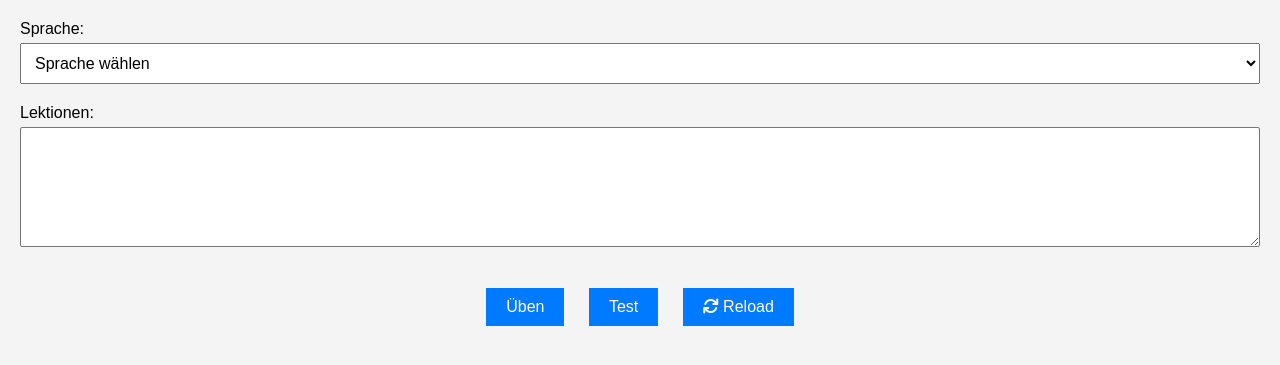
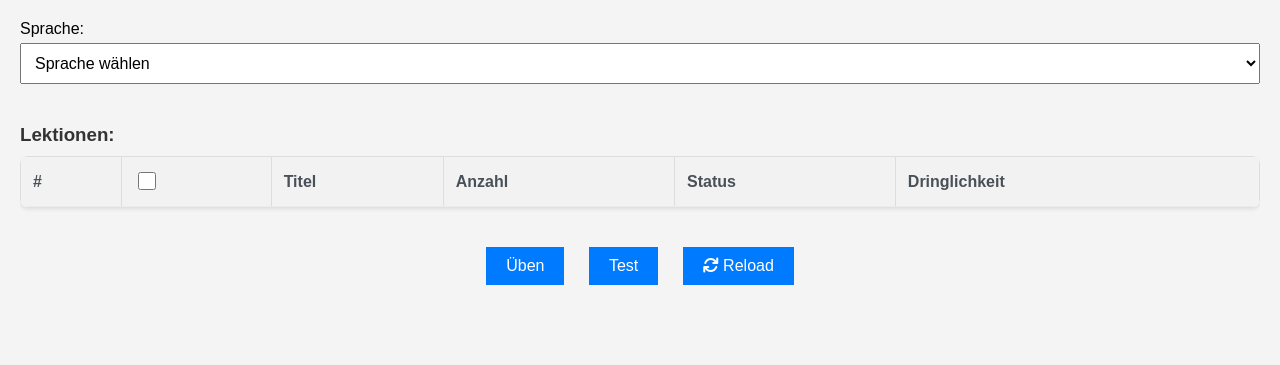
Before and after one commit to bernd-wiswedel/vocab_app, a Flask app: page / in a window 1280 px wide. Shown: the part 62-427 px from the top of the page. Run offline with Flask 3, Linux system fonts and the light colour scheme; the visitor is signed in with stand-in values (Sample User, id 1); lists and menus that the app fills with data are empty.

Commit message:
entry page with table (no list)

```diff
--- a/app.py
+++ b/app.py
@@ -135,6 +135,69 @@ def get_categories():
     else:
         categories = []
     return jsonify(categories=categories)
+
+@app.route('/get_lesson_stats')
+@require_auth
+def get_lesson_stats():
+    """Get detailed lesson statistics for the table view"""
+    language = request.args.get('language')
+    if not language:
+        return jsonify(lessons=[])
+
+    vocab_db = get_vocab_data()
+    items = vocab_db.get_by_language(language)
+    guest_mode = session.get('guest_mode', False)
+
+    # Group by category and calculate statistics
+    lesson_stats = {}
+    for term, score in items:
+        category = term.category
+        if not category:
+            continue
+
+        if category not in lesson_stats:
+            lesson_stats[category] = {
+                'title': category,
+                'count': 0,
+                'best_status': LevelSystem.LEVELS[0].name,  # First level (lowest)
+                'worst_status': LevelSystem.LEVELS[-1].name,  # Last level (highest)
+                'min_urgency_days': 999999,
+                'statuses': []
+            }
+
+        lesson_stats[category]['count'] += 1
+        lesson_stats[category]['statuses'].append(score.status)
+
+        # Track best status (highest level)
+        current_best = lesson_stats[category]['best_status']
+        if LevelSystem.LEVEL_INDEX.get(score.status, 0) > LevelSystem.LEVEL_INDEX.get(current_best, 0):
+            lesson_stats[category]['best_status'] = score.status
+
+        # Track worst status (lowest level)
+        current_worst = lesson_stats[category]['worst_status']
+        if LevelSystem.LEVEL_INDEX.get(score.status, 0) < LevelSystem.LEVEL_INDEX.get(current_worst, 0):
+            lesson_stats[category]['worst_status'] = score.status
+
+        # Calculate minimum urgency (most urgent = lowest days)
+        if not guest_mode and score.urgency and hasattr(score.urgency, 'days_until_expiry'):
+            if score.urgency.days_until_expiry < lesson_stats[category]['min_urgency_days']:
+                lesson_stats[category]['min_urgency_days'] = score.urgency.days_until_expiry
+
+    # Convert to list with index
+    lessons = []
+    for i, (category, stats) in enumerate(lesson_stats.items(), 1):
+        urgency_days = stats['min_urgency_days'] if stats['min_urgency_days'] != 999999 else None
+        lessons.append({
+            'index': i,
+            'category': category,
+            'title': stats['title'],
+            'count': stats['count'],
+            'best_status': stats['best_status'],
+            'worst_status': stats['worst_status'],
+            'urgency_days': urgency_days if not guest_mode else None
+        })
+
+    return jsonify(lessons=lessons)
 
 @app.route('/reload_data', methods=['POST'])
 @require_auth
--- a/static/styles.css
+++ b/static/styles.css
@@ -560,3 +560,92 @@ table tbody tr td.category-header {
         font-size: 14px;
     }
 }
+
+/* Lesson Selection Table */
+.lesson-selection {
+    margin: 20px 0;
+}
+
+.lesson-selection h3 {
+    margin-bottom: 10px;
+    color: #333;
+}
+
+.lesson-table {
+    width: 100%;
+    border-collapse: collapse;
+    background-color: white;
+    border-radius: 8px;
+    overflow: hidden;
+    box-shadow: 0 2px 4px rgba(0,0,0,0.1);
+}
+
+.lesson-table thead {
+    background-color: #f8f9fa;
+}
+
+.lesson-table th,
+.lesson-table td {
+    padding: 12px;
+    text-align: left;
+    border-bottom: 1px solid #e9ecef;
+}
+
+.lesson-table th {
+    font-weight: bold;
+    color: #495057;
+}
+
+.lesson-table tbody tr:hover {
+    background-color: #f8f9fa;
+}
+
+.lesson-table td:first-child {
+    text-align: center;
+    font-weight: bold;
+    color: #6c757d;
+}
+
+.lesson-table td:nth-child(2) {
+    text-align: center;
+}
+
+.lesson-table td:nth-child(4) {
+    text-align: center;
+    font-weight: bold;
+}
+
+/* Status Icons */
+.status-icon {
+    font-size: 12px;
+    margin: 0 2px;
+}
+
+.status-icon.status-red1,
+.status-icon.status-red2,
+.status-icon.status-red3,
+.status-icon.status-red4 {
+    color: #dc3545;
+}
+
+.status-icon.status-yellow1,
+.status-icon.status-yellow2,
+.status-icon.status-yellow3 {
+    color: #ffc107;
+}
+
+.status-icon.status-green {
+    color: #28a745;
+}
+
+/* Checkbox styling */
+input[type="checkbox"] {
+    width: 16px;
+    height: 16px;
+    cursor: pointer;
+}
+
+#select-all {
+    width: 18px;
+    height: 18px;
+}
--- a/templates/index.html
+++ b/templates/index.html
@@ -9,38 +9,54 @@
     <script>
         function updateCategories() {
             const language = document.getElementById('language').value;
-            fetch(`/get_categories?language=${language}`)
+            fetch(`/get_lesson_stats?language=${language}`)
                 .then(response => response.json())
                 .then(data => {
-                    const categoriesSelect = document.getElementById('categories');
-                    categoriesSelect.innerHTML = '';
-                    data.categories.forEach(category => {
-                        const option = document.createElement('option');
-                        option.value = category;
-                        option.textContent = category;
-                        categoriesSelect.appendChild(option);
+                    const tableBody = document.getElementById('lessons-table-body');
+                    tableBody.innerHTML = '';
+                    data.lessons.forEach(lesson => {
+                        const row = document.createElement('tr');
+                        row.innerHTML = `
+                            <td>${lesson.index}</td>
+                            <td><input type="checkbox" name="lesson-checkbox" value="${lesson.category}" onchange="updateSelectedLessons()"></td>
+                            <td>${lesson.title}</td>
+                            <td>${lesson.count}</td>
+                            <td>
+                                <i class="fas fa-circle status-icon status-${lesson.best_status.toLowerCase().replace('-', '')}"></i>
+                                <i class="fas fa-circle status-icon status-${lesson.worst_status.toLowerCase().replace('-', '')}"></i>
+                            </td>
+                            <td>${lesson.urgency_days !== null ? lesson.urgency_days + ' Tage' : '-'}</td>
+                        `;
+                        tableBody.appendChild(row);
                     });
                 });
         }
 
+        function updateSelectedLessons() {
+            const checkboxes = document.querySelectorAll('input[name="lesson-checkbox"]:checked');
+            const selectedCategories = Array.from(checkboxes).map(cb => cb.value);
+            sessionStorage.setItem('categories', JSON.stringify(selectedCategories));
+        }
+
         function saveFormData() {
             const language = document.getElementById('language').value;
-            const categories = Array.from(document.getElementById('categories').selectedOptions).map(option => option.value);
+            const checkboxes = document.querySelectorAll('input[name="lesson-checkbox"]:checked');
+            const categories = Array.from(checkboxes).map(cb => cb.value);
             sessionStorage.setItem('language', language);
             sessionStorage.setItem('categories', JSON.stringify(categories));
         }
 
         function loadFormData() {
             const language = sessionStorage.getItem('language');
-            const categories = JSON.parse(sessionStorage.getItem('categories'));
+            const categories = JSON.parse(sessionStorage.getItem('categories')) || [];
             if (language) {
                 document.getElementById('language').value = language;
                 updateCategories();
-                setTimeout(() => { // Wait for categories to be populated
+                setTimeout(() => { // Wait for lessons to be populated
                     categories.forEach(category => {
-                        const option = document.querySelector(`#categories option[value='${category}']`);
-                        if (option) {
-                            option.selected = true;
+                        const checkbox = document.querySelector(`input[name="lesson-checkbox"][value="${category}"]`);
+                        if (checkbox) {
+                            checkbox.checked = true;
                         }
                     });
                 }, 500);
@@ -59,7 +75,8 @@
                 form.addEventListener('submit', function(event) {
                     saveFormData();
                     const language = document.getElementById('language').value;
-                    const categories = Array.from(document.getElementById('categories').selectedOptions).map(option => option.value);
+                    const checkboxes = document.querySelectorAll('input[name="lesson-checkbox"]:checked');
+                    const categories = Array.from(checkboxes).map(cb => cb.value);
                     this.querySelector('input[name="language"]').value = language;
                     this.querySelector('input[name="categories"]').value = categories.join(',');
                 });
@@ -89,12 +106,26 @@
         </select>
     </div>
 
-    <!-- Category Selection -->
-    <div>
-        <label for="categories">Lektionen:</label>
-        <select name="categories" id="categories" multiple>
-            <!-- Categories will be populated by JavaScript based on selected language -->
-        </select>
+    <!-- Lesson Selection Table -->
+    <div class="lesson-selection">
+        <h3>Lektionen:</h3>
+        <div class="table-responsive">
+            <table class="lesson-table">
+                <thead>
+                    <tr>
+                        <th>#</th>
+                        <th><input type="checkbox" id="select-all" onchange="toggleSelectAll()"></th>
+                        <th>Titel</th>
+                        <th>Anzahl</th>
+                        <th>Status</th>
+                        <th>Dringlichkeit</th>
+                    </tr>
+                </thead>
+                <tbody id="lessons-table-body">
+                    <!-- Lessons will be populated by JavaScript based on selected language -->
+                </tbody>
+            </table>
+        </div>
     </div>
 
     <!-- Practice, Test and Reload Buttons -->
```
